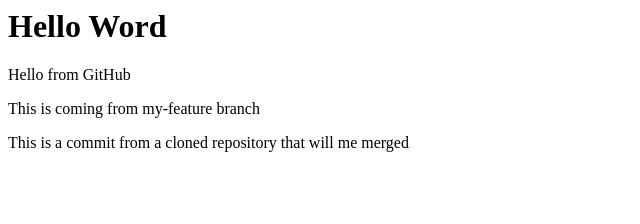
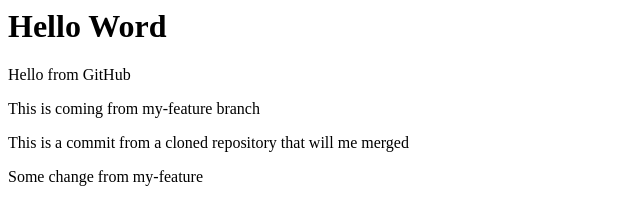
Before and after one commit to Holatresveces/git-test, a plain HTML site: page index.html in a window 1280 px wide. Shown: the whole page, without its empty margins (0-640 px from the left). Drawn offline with Linux system fonts and the light colour scheme.

Commit message:
Add a p tag

```diff
--- a/index.html
+++ b/index.html
@@ -2,3 +2,4 @@
 <p>Hello from GitHub</p>
 <p>This is coming from my-feature branch</p>
 <p>This is a commit from a cloned repository that will me merged</p>
+<p>Some change from my-feature</p>
```
